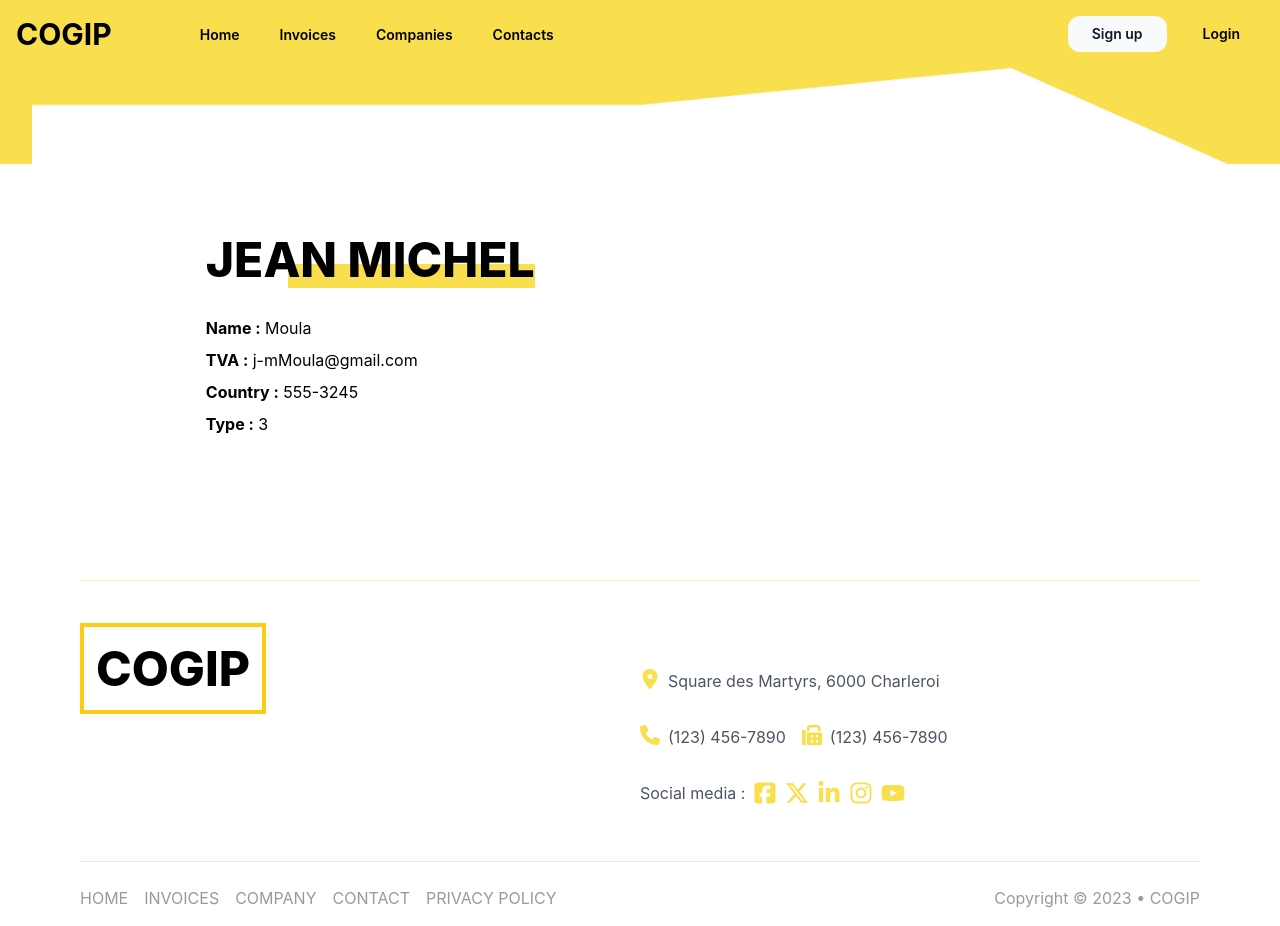
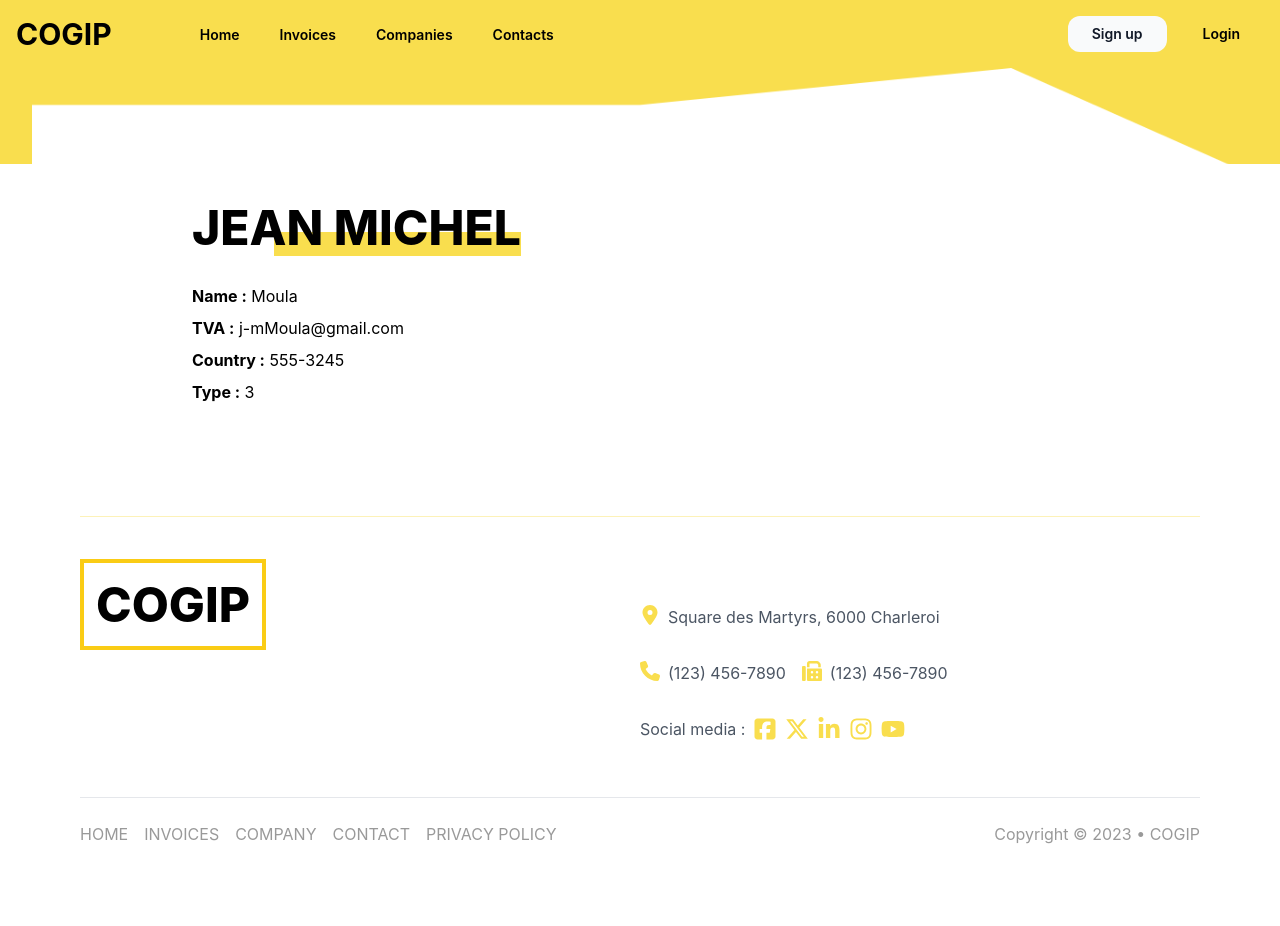
Before and after one commit to antoinel74/COGIP, a React (Vite) app: page /contacts/1 in a window 1280 px wide. Both pictures are taken after a click on the link "Sign up". After the commit the page ends 862 px from the top, so only its background shows below. Built offline with nearby package versions, Linux system fonts and the light colour scheme; no server answers.

Commit message:
fix reponsive

```diff
--- a/src/views/app/contact.jsx
+++ b/src/views/app/contact.jsx
@@ -29,7 +29,7 @@
     <section>
       <Divider />
       {contactData ? (
-        <div className="mt-4 p-6 md:p-14 flex justify-around">
+        <div className="mt-4 p-6 md:px-48 flex justify-around md:justify-between">
           <div>
             <Title title={contactData.name} />
             <List
```
